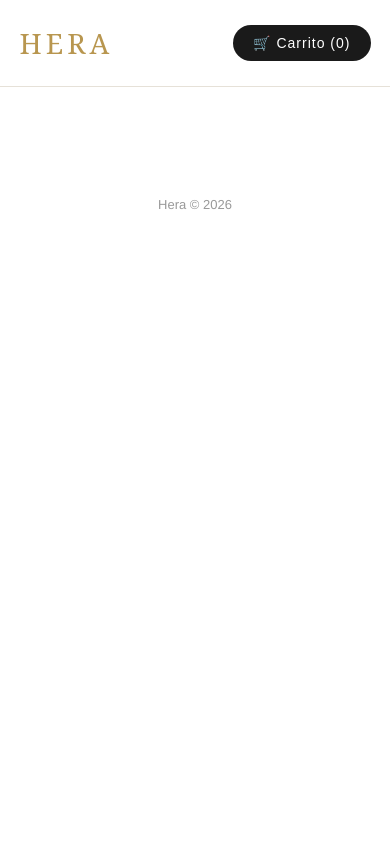
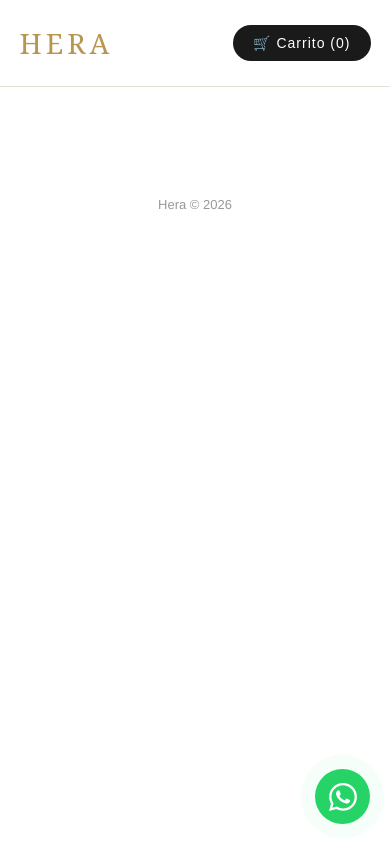
Before and after one commit to sebastianherreraface-stack/hera-tienda, a website: page public/index.html in a window 390 px wide. Drawn offline with Linux system fonts and the light colour scheme; no server answers.

Commit message:
Agregar estilos botón WhatsApp

```diff
--- a/public/css/style.css
+++ b/public/css/style.css
@@ -144,3 +144,48 @@ main {
 .vacio { text-align: center; color: #999; padding: 40px 0; }
 
 footer { text-align: center; padding: 30px; color: #999; font-size: 13px; }
+
+/* Botón Flotante de WhatsApp */
+.whatsapp-float {
+    position: fixed;
+    bottom: 25px;
+    right: 25px;
+    width: 65px;
+    height: 65px;
+    background-color: #25D366;
+    color: white;
+    border-radius: 50%;
+    display: flex;
+    align-items: center;
+    justify-content: center;
+    box-shadow: 0 4px 12px rgba(0, 0, 0, 0.3);
+    z-index: 9999;
+    transition: all 0.3s ease;
+    text-decoration: none;
+    animation: pulse-whatsapp 2s infinite;
+}
+
+.whatsapp-float:hover {
+    background-color: #128C7E;
+    transform: scale(1.1);
+    box-shadow: 0 6px 16px rgba(0, 0, 0, 0.4);
+}
+
+@keyframes pulse-whatsapp {
+    0% { box-shadow: 0 0 0 0 rgba(37, 211, 102, 0.7); }
+    70% { box-shadow: 0 0 0 15px rgba(37, 211, 102, 0); }
+    100% { box-shadow: 0 0 0 0 rgba(37, 211, 102, 0); }
+}
+
+@media (max-width: 768px) {
+    .whatsapp-float {
+        width: 55px;
+        height: 55px;
+        bottom: 20px;
+        right: 20px;
+    }
+    .whatsapp-float svg {
+        width: 28px;
+        height: 28px;
+    }
+}
```
